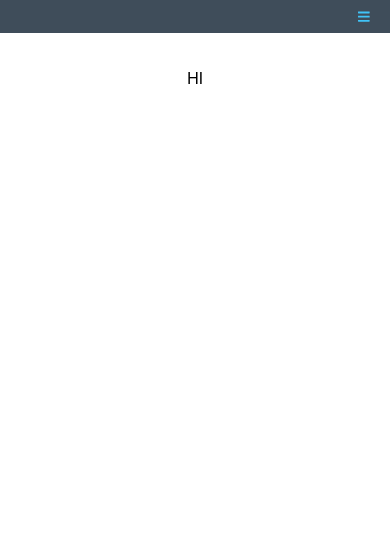
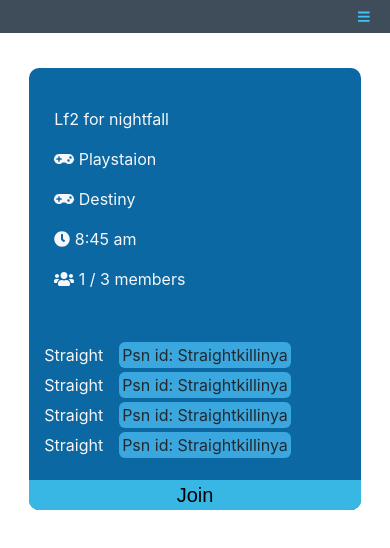
Before and after one commit to lwatson2/buddyFinder, a React (Create React App) app in the folder client/: page / in a window 390 px wide. Shown: the top 548 px of the page. Built offline with nearby package versions, Linux system fonts and the light colour scheme.

Commit message:
Started on post design for mobile

```diff
--- a/client/src/App.js
+++ b/client/src/App.js
@@ -6,10 +6,16 @@ import Login from "./components/login/Login";
 import Homepage from "./components/homepage/Homepage";
 import Header from "./components/header/Header";
 import { library } from "@fortawesome/fontawesome-svg-core";
-import { faBars } from "@fortawesome/free-solid-svg-icons";
+import {
+  faBars,
+  faGamepad,
+  faClock,
+  faUserAlt,
+  faUsers
+} from "@fortawesome/free-solid-svg-icons";
 import NewPost from "./components/newpost/NewPost";
 
-library.add(faBars);
+library.add(faBars, faGamepad, faClock, faUserAlt, faUsers);
 
 class App extends Component {
   render() {
--- /dev/null
+++ b/client/src/components/homepage/Homepage.css
@@ -0,0 +1,69 @@
+.homepageContainer {
+  display: -webkit-box;
+  display: -ms-flexbox;
+  display: flex;
+  -webkit-box-pack: center;
+  -ms-flex-pack: center;
+  justify-content: center;
+}
+.postContainer {
+  background: aquamarine;
+  background: hsl(203, 87%, 34%);
+  width: 85%;
+  display: -webkit-box;
+  display: -ms-flexbox;
+  display: flex;
+  -webkit-box-orient: vertical;
+  -webkit-box-direction: normal;
+      -ms-flex-direction: column;
+          flex-direction: column;
+  border-radius: 10px;
+  color: hsl(216, 33%, 97%);
+}
+.postListItem {
+  padding: 10px;
+}
+.postList {
+  display: -webkit-box;
+  display: -ms-flexbox;
+  display: flex;
+  -webkit-box-orient: vertical;
+  -webkit-box-direction: normal;
+  -ms-flex-direction: column;
+  flex-direction: column;
+  -webkit-box-align: start;
+  -ms-flex-align: start;
+  align-items: flex-start;
+  -webkit-box-pack: start;
+  -ms-flex-pack: start;
+  justify-content: flex-start;
+  padding: 15px;
+}
+.currentMembersContainer {
+  padding: 15px;
+  display: -webkit-box;
+  display: -ms-flexbox;
+  display: flex;
+  -ms-flex-flow: wrap;
+  flex-flow: wrap;
+}
+.memberNameContainer {
+  padding-bottom: 10px;
+}
+.joinButton {
+  border: none;
+  width: 100%;
+  height: 30px;
+  background: hsl(196, 77%, 56%);
+  font-size: 20px;
+  border-radius: 0px 0px 10px 10px;
+}
+.memberName {
+  padding-right: 1em;
+}
+.memberGamertag {
+  background: hsl(200, 72%, 55%);
+  color: hsl(209, 20%, 16%);
+  padding: 3px;
+  border-radius: 6px;
+}
--- a/client/src/components/homepage/Homepage.js
+++ b/client/src/components/homepage/Homepage.js
@@ -1,7 +1,49 @@
 import React, { useState } from "react";
+import { FontAwesomeIcon } from "@fortawesome/react-fontawesome";
+import "./Homepage.css";
 
 const Homepage = props => {
-  return <div>HI</div>;
+  return (
+    <main className="homepageContainer">
+      <div className="postContainer">
+        <ul className="postList">
+          <li className="postListItem">Lf2 for nightfall</li>
+          <li className="postListItem">
+            {" "}
+            <FontAwesomeIcon icon="gamepad" /> Playstaion{" "}
+          </li>
+          <li className="postListItem">
+            <FontAwesomeIcon icon="gamepad" /> Destiny
+          </li>
+          <li className="postListItem">
+            <FontAwesomeIcon icon="clock" /> 8:45 am
+          </li>
+          <li className="postListItem">
+            <FontAwesomeIcon icon="users" /> 1 / 3 members
+          </li>
+        </ul>
+        <div className="currentMembersContainer">
+          <div className="memberNameContainer">
+            <span className="memberName">Straight</span>
+            <span className="memberGamertag">Psn id: Straightkillinya</span>
+          </div>
+          <div className="memberNameContainer">
+            <span className="memberName">Straight</span>
+            <span className="memberGamertag">Psn id: Straightkillinya</span>
+          </div>
+          <div className="memberNameContainer">
+            <span className="memberName">Straight</span>
+            <span className="memberGamertag">Psn id: Straightkillinya</span>
+          </div>
+          <div className="memberNameContainer">
+            <span className="memberName">Straight</span>
+            <span className="memberGamertag">Psn id: Straightkillinya</span>
+          </div>
+        </div>
+        <button className="joinButton">Join</button>
+      </div>
+    </main>
+  );
 };
 
 export default Homepage;
--- a/client/src/components/newpost/NewPost.css
+++ b/client/src/components/newpost/NewPost.css
@@ -12,6 +12,8 @@
   padding: 10px;
 }
 .newPostFormContainer {
+  -webkit-box-shadow: 0 15px 35px hsla(0, 0%, 0%, 0.2);
+  box-shadow: 0 15px 35px hsla(0, 0%, 0%, 0.2);
   display: -webkit-box;
   display: -ms-flexbox;
   display: flex;
--- a/client/src/index.css
+++ b/client/src/index.css
@@ -21,3 +21,6 @@ html {
 a {
   text-decoration: none;
 }
+ul {
+  list-style-type: none;
+}
```
